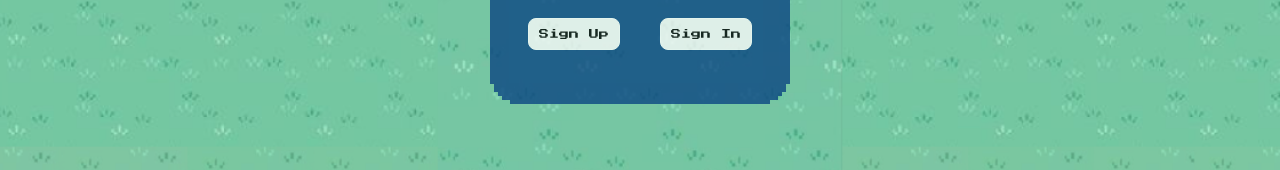
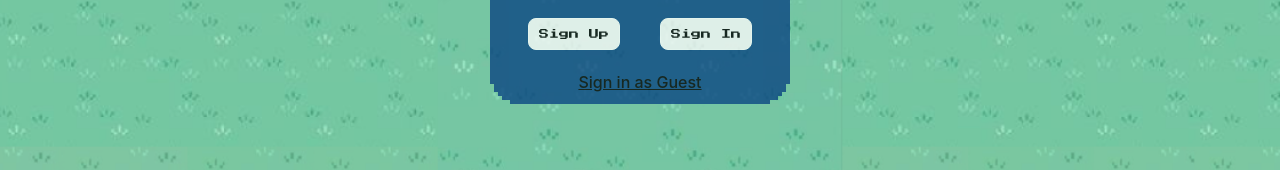
Before and after one commit to zoobiasyyed/pokemart, a React (Vite) app in the folder client/: page / in a window 1280 px wide. Shown: the part 426-596 px from the top of the page. Built offline with nearby package versions, Linux system fonts and the light colour scheme; a web font is replaced by a local one.

Commit message:
added guest sign in

```diff
--- a/client/src/App.css
+++ b/client/src/App.css
@@ -436,6 +436,12 @@ body {
   margin: 1.25rem;
 }
 
+.guestButton {
+  background: none;
+  padding-top: 0;
+  text-decoration: underline;
+}
+
 /* Registration Form */
 
 .signInContainer {
--- a/client/src/Home.tsx
+++ b/client/src/Home.tsx
@@ -10,8 +10,27 @@ import { Header } from './Header';
  */
 
 export function Home() {
-  const { user } = useUser();
+  const { user, handleSignIn } = useUser();
   const navigate = useNavigate();
+
+  async function handleGuest() {
+    try {
+      const req = {
+        method: 'POST',
+        headers: { 'Content-Type': 'application/json' },
+        body: JSON.stringify({ username: 'guest', password: 'guest' }),
+      };
+      const res = await fetch('/api/auth/sign-in', req);
+      if (!res.ok) {
+        throw new Error(`fetch Error ${res.status}`);
+      }
+      const { user, token } = await res.json();
+      handleSignIn(user, token);
+    } catch (err) {
+      console.error(err);
+      alert('error signing in');
+    }
+  }
 
   return (
     <div className="homeContainer">
@@ -31,6 +50,11 @@ export function Home() {
                 Sign In
               </button>
             </div>
+            <div>
+              <button className="guestButton" onClick={handleGuest}>
+                Sign in as Guest
+              </button>
+            </div>
           </div>
         )}
       </div>
```
Also changed, not shown: 1 other file (tests, documents, lock files or other folders).
